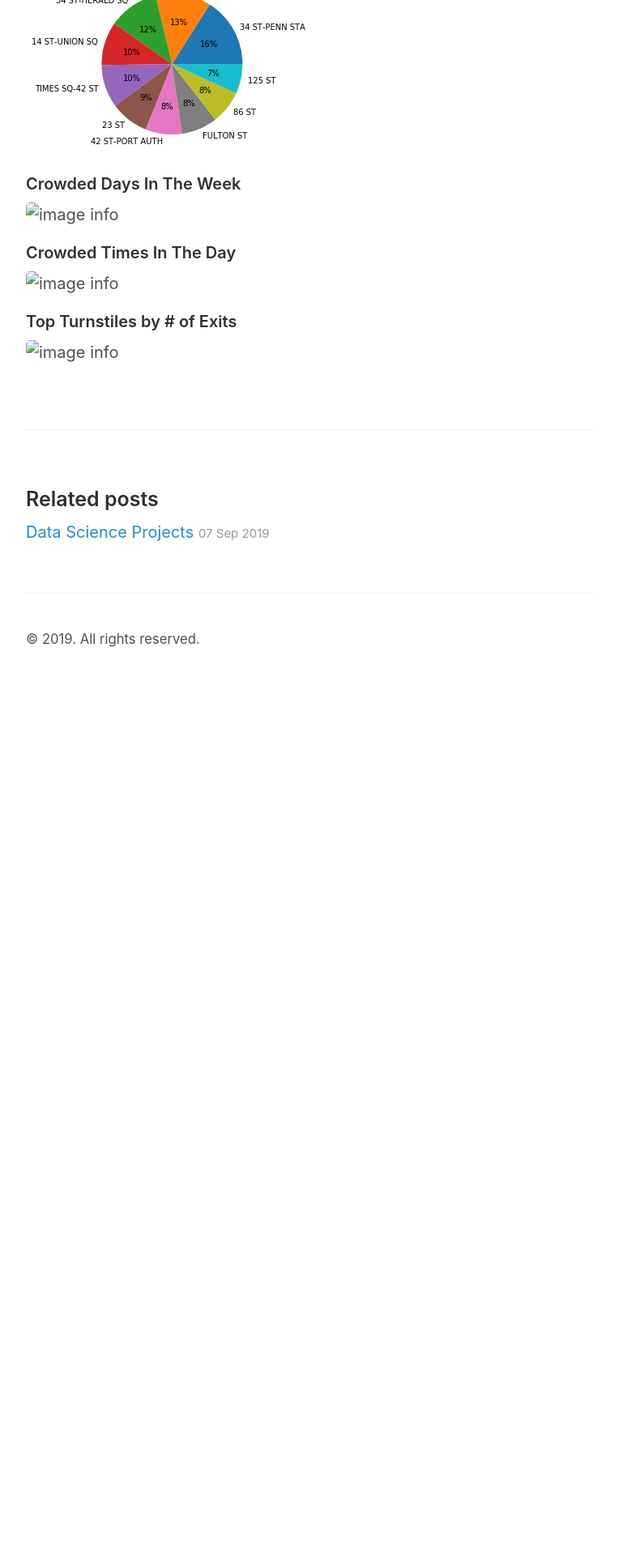
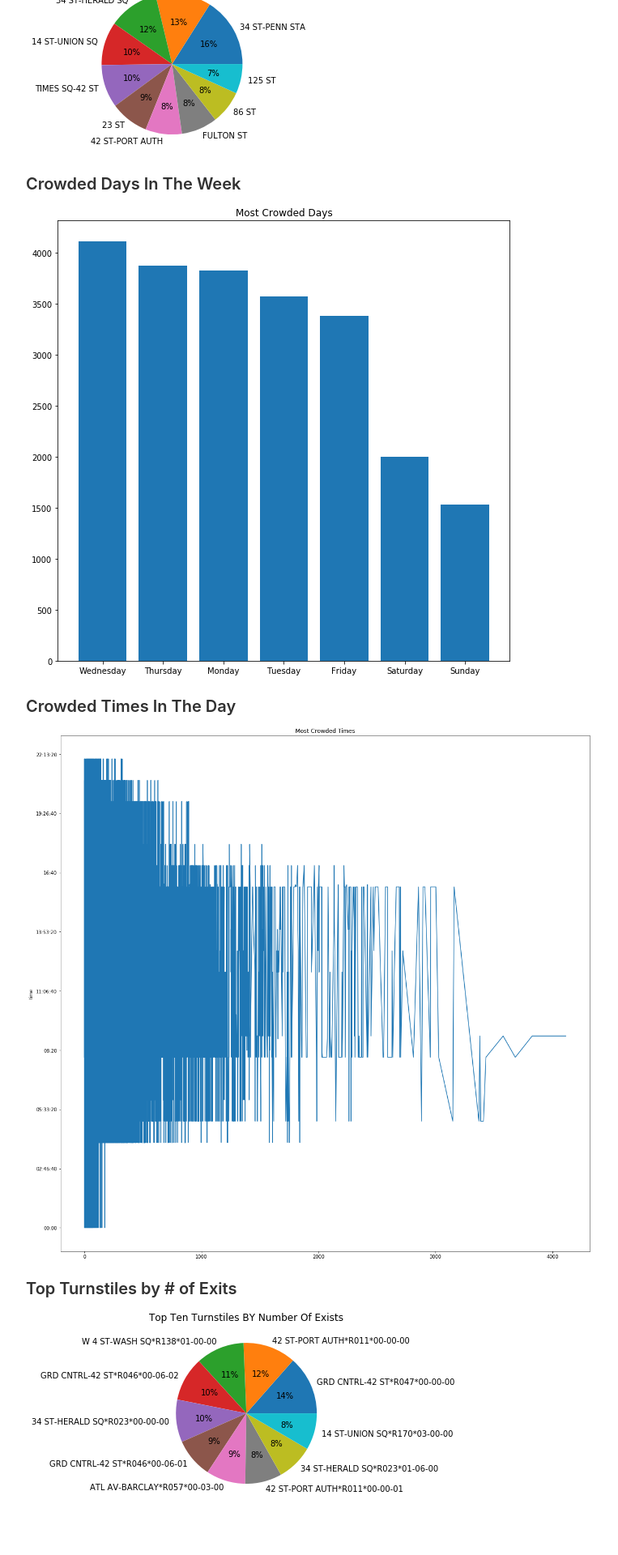
Before and after one commit to LamaM13/LamaM13.github.io, a Jekyll site: the page built from _posts/2019-09-07-WomenTechWomenYes.md, in a window 1280 px wide. Shown: the part 1668-3588 px from the top of the page at 81% size, without its empty margins (258-1021 px from the left). Built offline with Jekyll 4.4.1, drawn with Linux system fonts in a browser that asks for light colours; before the commit the page ends 2511 px from its top, so only the background shows below that.

Commit message:
Adding images

```diff
--- a/_posts/2019-09-07-WomenTechWomenYes.md
+++ b/_posts/2019-09-07-WomenTechWomenYes.md
@@ -43,10 +43,10 @@ Look for the stations near LAGUARDIA and JFK airports:
 ![image info]({{site.url}}/images/top_ten_stations.png)
 
 ##### Crowded Days In The Week
-![image info](Users/khalidalsuwayan/Desktop/LamaM13.github.io/_posts/crowded_days.png "Image Description")
+![image info]({{site.url}}/images/crowded_days.png)
 
 ##### Crowded Times In The Day
-![image info](Users/khalidalsuwayan/Desktop/LamaM13.github.io/_posts/crowded_times.png "Image Description")
+![image info]({{site.url}}/images/crowded_times.png)
 
 ##### Top Turnstiles by # of Exits
-![image info](Users/khalidalsuwayan/Desktop/LamaM13.github.io/_posts/most_turnstiles.png "Image Description")
+![image info]({{site.url}}/images/most_turnstiles.png)
```
